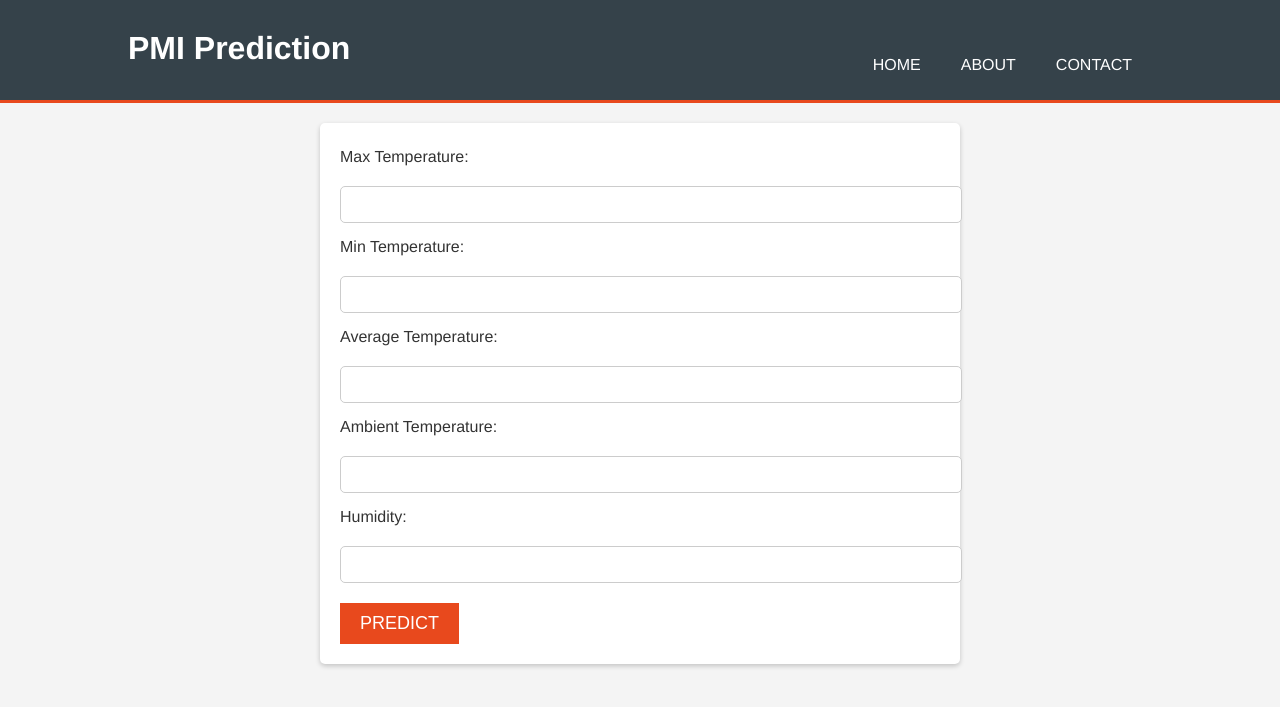
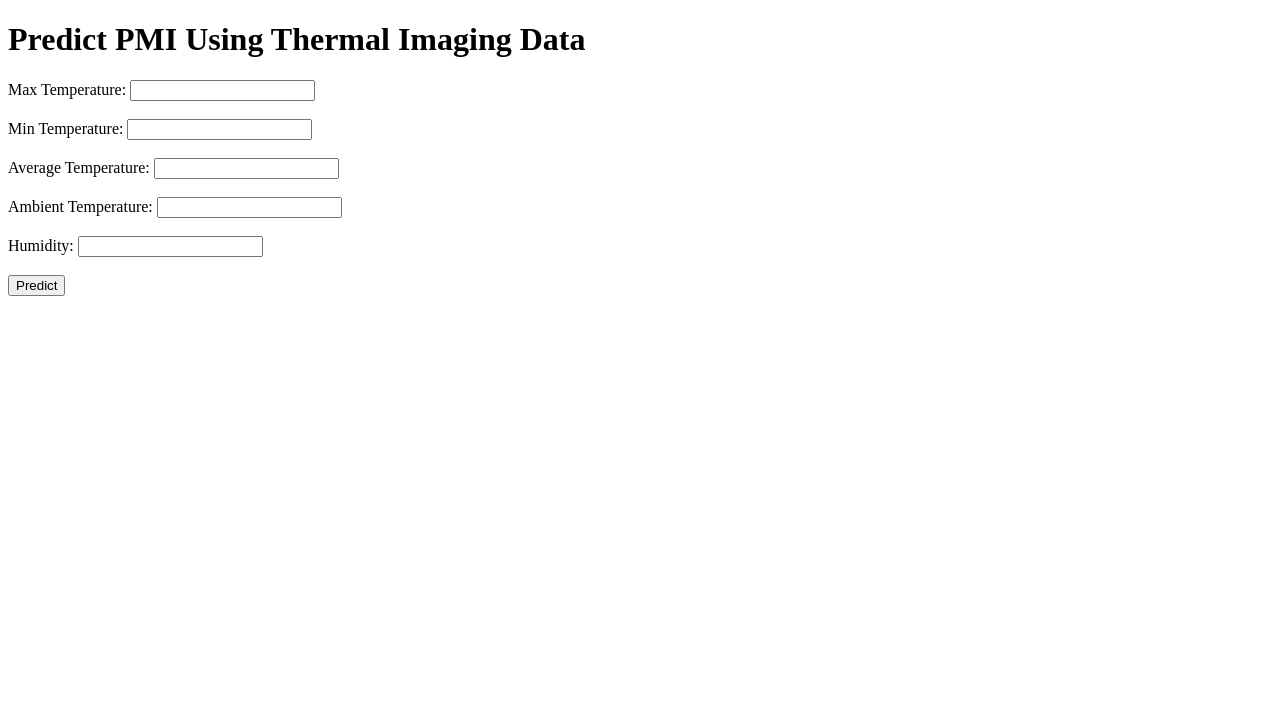
Before and after one commit to tynannosaurus/pmi_calculator, a Flask app: page / in a window 1280 px wide. Shown: the top 707 px of the page. Run offline with Flask 3, Linux system fonts and the light colour scheme; parts of the project's set-up code (start-up, migrations or seed data) failed here and were passed over.

Commit message:
Update index.html

```diff
--- a/templates/index.html
+++ b/templates/index.html
@@ -4,48 +4,23 @@
     <meta charset="UTF-8">
     <meta name="viewport" content="width=device-width, initial-scale=1.0">
     <title>PMI Prediction</title>
-    <link rel="stylesheet" href="style.css">
 </head>
 <body>
-    <header>
-        <div class="container">
-            <div id="branding">
-                <h1>PMI Prediction</h1>
-            </div>
-            <nav>
-                <ul>
-                    <li><a href="/">Home</a></li>
-                    <li><a href="/about">About</a></li>
-                    <li><a href="/contact">Contact</a></li>
-                </ul>
-            </nav>
-        </div>
-    </header>
-
-    <section id="main">
-        <div class="container">
+    <h1>Predict PMI Using Thermal Imaging Data</h1>
     <form action="/predict" method="post">
         <label for="Max">Max Temperature:</label>
-                <input type="text" id="Max" name="Max"><br>
-
+        <input type="text" id="Max" name="Max"><br><br>
         <label for="Min">Min Temperature:</label>
-                <input type="text" id="Min" name="Min"><br>
-
+        <input type="text" id="Min" name="Min"><br><br>
         <label for="Average">Average Temperature:</label>
-                <input type="text" id="Average" name="Average"><br>
-
+        <input type="text" id="Average" name="Average"><br><br>
         <label for="Ambient">Ambient Temperature:</label>
-                <input type="text" id="Ambient" name="Ambient"><br>
-
+        <input type="text" id="Ambient" name="Ambient"><br><br>
         <label for="Humidity">Humidity:</label>
-                <input type="text" id="Humidity" name="Humidity"><br>
-
+        <input type="text" id="Humidity" name="Humidity"><br><br>
         <input type="submit" value="Predict">
     </form>
     <h2 id="result"></h2>
-        </div>
-    </section>
-
     <script>
         document.querySelector('form').onsubmit = async function(event) {
             event.preventDefault();
```
Lines whose indentation alone changed are shown as unchanged.
